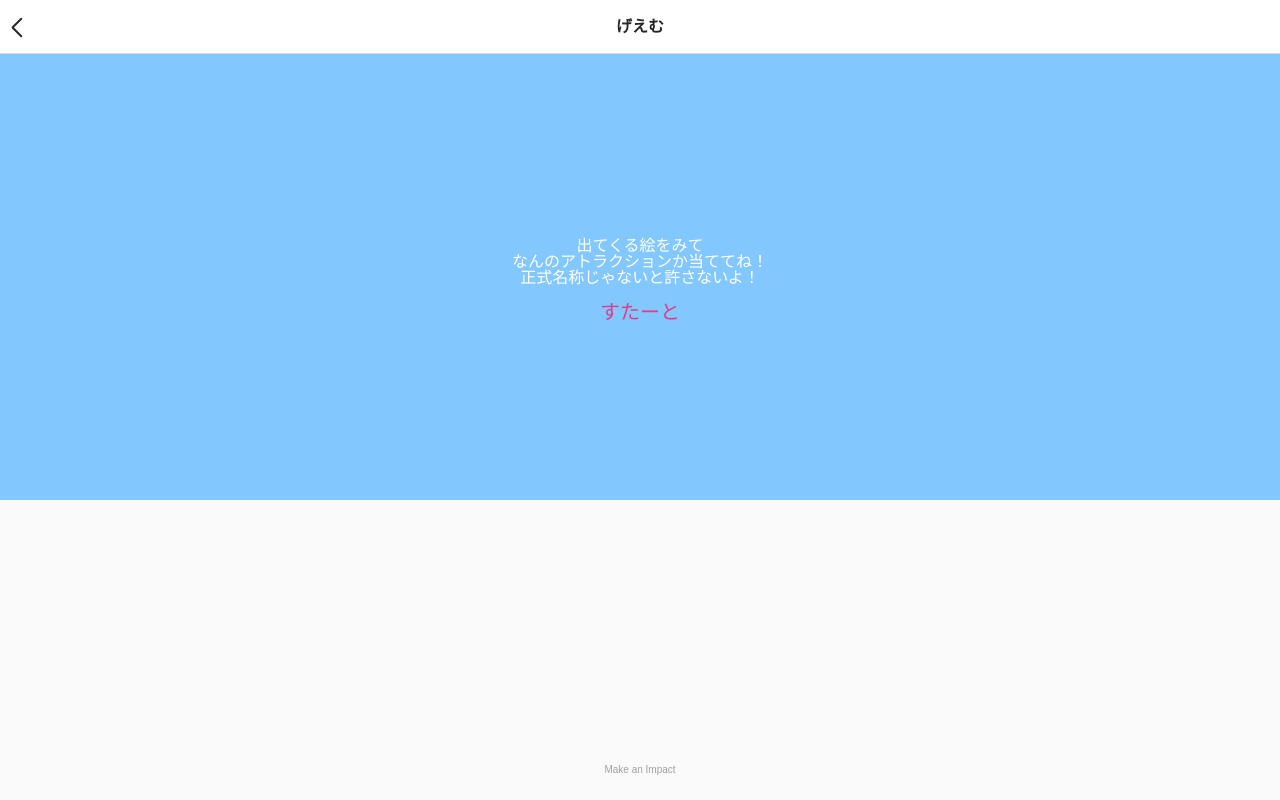
After one commit to mikatuki/smilegram, a PHP site: page /game.html in a window 1280 px wide. The commit adds this page. Run offline with PHP 8.4, Linux system fonts and the light colour scheme.

Commit message:
ゲームを追加

```diff
--- a/css/object/project/_userProfile.scss
+++ b/css/object/project/_userProfile.scss
@@ -38,3 +38,7 @@
   line-height: 1.5;
   width: 33%;
 }
+
+.userProfile_numbers_postarea > a {
+  color: #000;
+}
--- a/css/style.css
+++ b/css/style.css
@@ -280,6 +280,10 @@ header {
   width: 33%;
 }
 
+.userProfile_numbers_postarea > a {
+  color: #000;
+}
+
 .postImage_image {
   width: 32%;
   margin-right: 2%;
--- /dev/null
+++ b/game.html
@@ -0,0 +1,72 @@
+<!DOCTYPE html>
+<html lang="en" dir="ltr">
+  <head>
+    <meta charset="utf-8">
+    <meta name="viewport" content="width=320,initial-scale=1">
+    <link rel="stylesheet" href="css/style.css">
+    <script src="https://code.jquery.com/jquery-2.2.4.min.js"></script>
+    <script src="game.js"></script>
+    <title>げーーむ！！</title>
+
+    <style media="screen">
+      .gameView {
+        width: 100%;
+        height: 500px;
+        padding-top:60px;
+        background-color: #83c7ff;
+        display: flex;
+        align-items: center;
+        justify-content: center;
+        text-align:center;
+      }
+      .frontPage {
+        color: #fff;
+      }
+
+      .gameText img {
+        width: 90%;
+      }
+
+      .start {
+        font-size: 20px;
+        color: #E03C8A;
+      }
+      .whitchBtn {
+        display: flex;
+        justify-content: space-around;
+      }
+    </style>
+
+  </head>
+  <body>
+    <header class="header">
+      <span class="backBtn"><a href="index.html">モイ</a></span>
+      <div class="header_text">げえむ</div>
+    </header>
+    <div class="gameView">
+      <div class="frontPage">
+
+        <div class="gameText">
+          <p>
+            出てくる絵をみて<br>なんのアトラクションか当ててね！<br>
+            正式名称じゃないと許さないよ！
+          </p>
+          <img src="" alt="">
+        </div>
+        <div class="start">
+          すたーと
+        </div>
+
+        <div class="whitchBtn">
+          <div class="wakaru is-close">わかる</div>
+          <div class="muri is-close">むり</div>
+        </div>
+
+      </div>
+
+    </div>
+    <footer class="footer">
+      Make an Impact
+    </footer>
+  </body>
+</html>
--- /dev/null
+++ b/game.js
@@ -0,0 +1,82 @@
+$(function () {
+
+  var num = 8;
+  var sugoi = 0;
+
+  var atrk = [{"question": 'erumo.jpg',"answer": 'セサミストリート4-Dムービーマジック'},{"question": 'fly.jpg',"answer": 'フライング・スヌーピー'},
+  {"question": 'minion.jpg',"answer": 'ミニオン・ハチャメチャ・ライド'},{"question": 'space.jpg',"answer": 'スペース・ファンタジー・ザ・ライド'},
+  {"question": 'hippo.jpg',"answer": 'フライト・オブ・ザ・ヒッポグリフ'},{"question": 'kity.jpg',"answer": 'ハローキティのリボン・コレクション'},
+  {"question": 'waa.jpg',"answer": 'ジュラシック・パーク・ザ・ライド'},{"question": 'joze.jpg',"answer": 'ジョーズ'} ] ;
+
+  $('.start').click(function() {
+
+      $('.gameText').children('p').text("");
+      $('.gameText').children('img').attr('src', 'image/'+atrk[num-1].question);
+
+      $('.start').addClass('is-close');
+      $('.wakaru').removeClass('is-close');
+      $('.muri').removeClass('is-close');
+  })
+
+  $('.wakaru').click(function() {
+    var text =  $('.wakaru').text();
+
+    if(text == '次') {
+      $('.wakaru').text('わかる');
+      $('.muri').text('むり');
+    }else {
+      sugoi++;
+    }
+
+    num--;
+
+    if(num > 0) {
+      $('.gameText').children('p').text("");
+      $('.gameText').children('img').attr('src', 'image/'+atrk[num-1].question);
+
+      $('.start').addClass('is-close');
+      $('.wakaru').removeClass('is-close');
+      $('.muri').removeClass('is-close');
+
+    } else {
+      console.log(sugoi);
+      switch (sugoi) {
+        case 1:
+        case 2:
+          sugoi = 'あんまり';
+          break;
+        case 3:
+        case 4:
+          sugoi = 'まあまあ';
+          break;
+        case 5:
+        case 6:
+          sugoi = 'すごい';
+          break;
+        case 7:
+        case 8:
+          sugoi = 'プロ';
+          break;
+      }
+
+      $('.gameText').children('img').attr('src', '');
+      $('.gameText').children('p').text(sugoi);
+
+      $('.start').text('さいすたーと');
+      $('.start').removeClass('is-close');
+      $('.wakaru').addClass('is-close');
+      $('.muri').addClass('is-close');
+
+      num = 8;
+      sugoi = 0;
+    }
+  })
+
+  $('.muri').click(function() {
+    $('.gameText').children('p').text(atrk[num-1].answer);
+    $('.wakaru').text('次');
+    $('.muri').text('((｀･∀･´))');
+  })
+
+
+})
```
Also changed, not shown: index.html (+5 -3 lines), image/erumo.jpg (added), image/fly.jpg (added), image/hippo.jpg (added), image/joze.jpg (added), image/kity.jpg (added), image/minion.jpg (added), image/space.jpg (added), image/waa.jpg (added).
